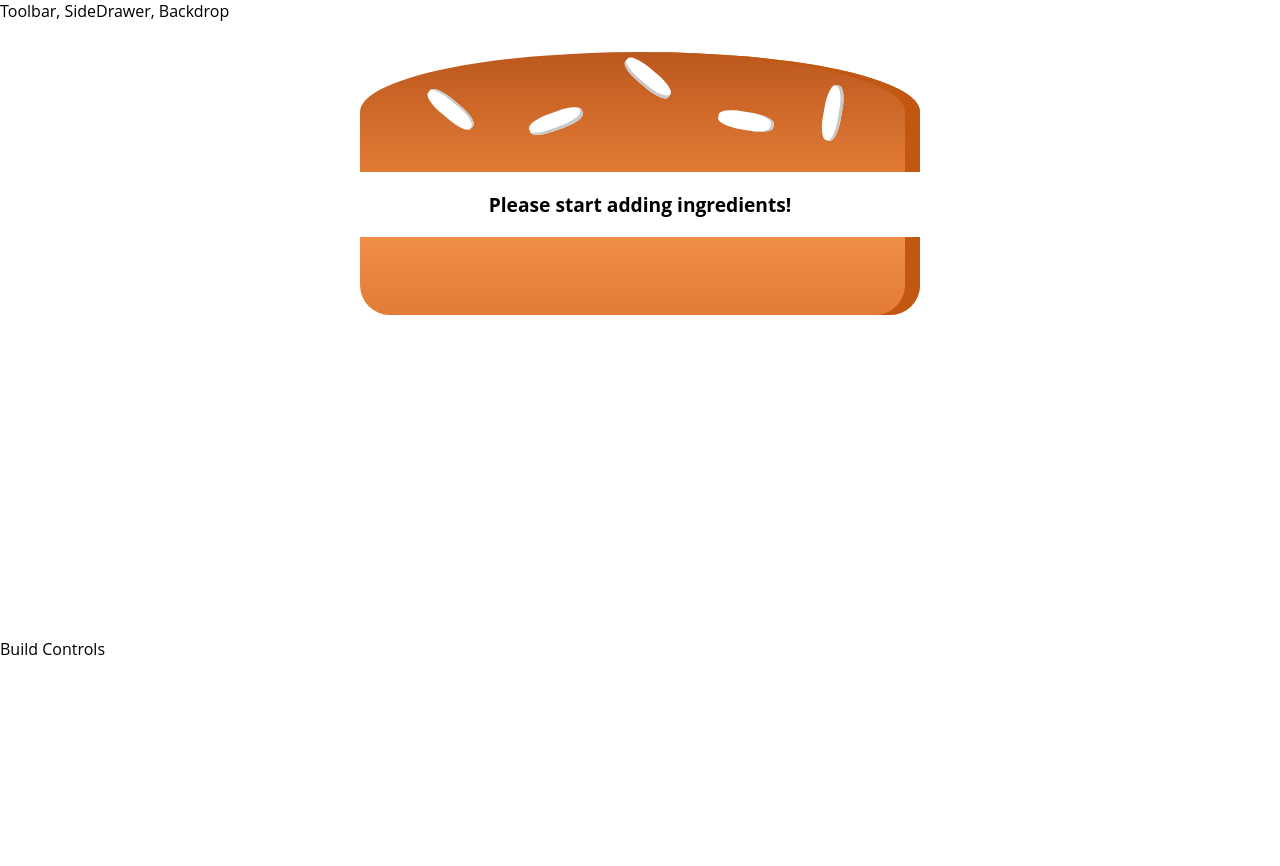
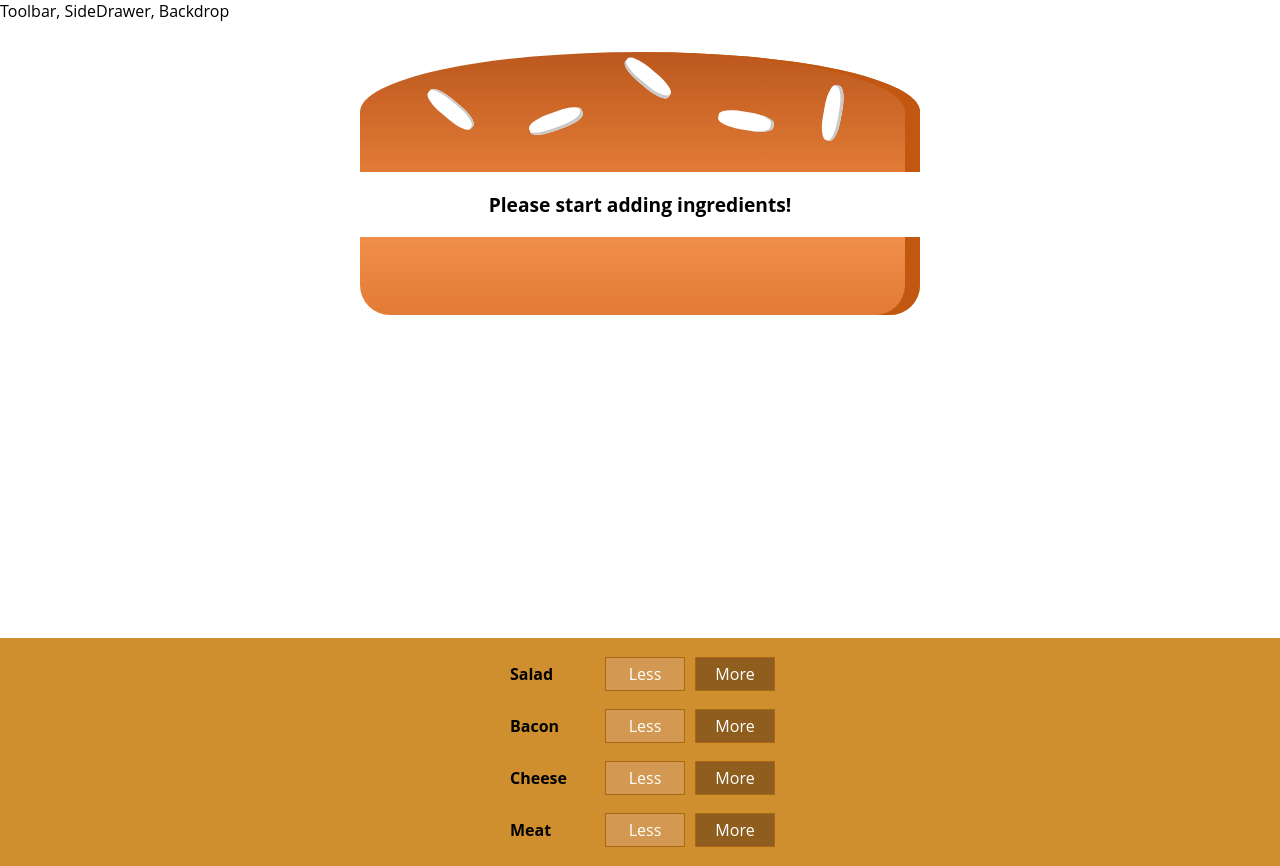
Before and after one commit to shindiogawa/burger-builder, a React (Create React App) app in the folder burguer-builder-application/: page / in a window 1280 px wide. Before the commit the page ends 800 px from the top, so only its background shows below. Built offline with nearby package versions, Linux system fonts and the light colour scheme.

Commit message:
8- Connecting State to Build Controls

```diff
--- /dev/null
+++ b/burguer-builder-application/src/components/Burger/BuildControls/BuildControl/BuildControl.js
@@ -0,0 +1,12 @@
+import React from 'react';
+import classes from './BuildControl.module.css';
+
+const buildControl = (props) => (
+    <div className={classes.BuildControl}>
+        <div className={classes.Label}>{props.label}</div>
+        <button className={classes.Less}>Less</button>
+        <button className={classes.More}>More</button>
+    </div>
+);
+
+export default buildControl;
--- /dev/null
+++ b/burguer-builder-application/src/components/Burger/BuildControls/BuildControl/BuildControl.module.css
@@ -0,0 +1,56 @@
+.BuildControl {
+    display: flex;
+    justify-content: space-between;
+    align-items: center;
+    margin: 5px 0;
+}
+
+.BuildControl button {
+    display: block;
+    font: inherit;
+    padding: 5px;
+    margin: 0 5px;
+    width: 80px;
+    border: 1px solid #AA6817;
+    cursor: pointer;
+    outline: none;
+}
+
+.BuildControl button:disabled {
+    background-color: #AC9980;
+    border: 1px solid #7E7365;
+    color: #ccc;
+    cursor: default;
+}
+
+.BuildControl button:hover:disabled {
+    background-color: #AC9980;
+    color: #ccc;
+    cursor: not-allowed;
+}
+
+.Label {
+    padding: 10px;
+    font-weight: bold;
+    width: 80px;
+}
+
+.BuildControl .Less {
+    background-color: #D39952;
+    color: white;
+}
+
+.BuildControl .More {
+    background-color: #8F5E1E;
+    color: white;
+}
+
+.BuildControl .Less:hover, .BuildControl .Less:active {
+    background-color: #DAA972;
+    color: white;
+}
+
+.BuildControl .More:hover,.BuildControl .More:active {
+    background-color: #99703F;
+    color: white;
+}
--- /dev/null
+++ b/burguer-builder-application/src/components/Burger/BuildControls/BuildControls.js
@@ -0,0 +1,22 @@
+import React from 'react';
+import classes from './BuildControls.module.css';
+import BuildControl from './BuildControl/BuildControl';
+
+const controls = [
+    {label: 'Salad', type: 'salad'},
+    {label: 'Bacon', type: 'bacon'},
+    {label: 'Cheese', type: 'cheese'},
+    {label: 'Meat', type: 'meat'}
+]
+
+const buildControls = (props) => (
+    <div className={classes.BuildControls}>
+        {
+            controls.map(control => (
+                <BuildControl key={control.label} label={control.label}/>
+            ))
+        }
+    </div>
+);
+
+export default buildControls;
--- /dev/null
+++ b/burguer-builder-application/src/components/Burger/BuildControls/BuildControls.module.css
@@ -0,0 +1,10 @@
+.BuildControls{
+    width: 100%;
+    background-color: #CF8F2E;
+    display: flex;
+    flex-flow: column;
+    align-items: center;
+    box-shadow: 0 2px 1px #ccc;
+    margin: auto;
+    padding: 10px 0;
+}
--- a/burguer-builder-application/src/components/Burger/Burger.js
+++ b/burguer-builder-application/src/components/Burger/Burger.js
@@ -11,9 +11,11 @@
     }).reduce((prevValue, currValue)=>{
         return prevValue.concat(currValue);
     },[]);
+
     if(transformedIngredients.length === 0) {
         transformedIngredients =  <p>Please start adding ingredients!</p>
     }
+
     return (
         <div className={classes.Burger}>
             <BurgerIngredient type="bread-top" />
--- a/burguer-builder-application/src/containers/BurgerBuilder/BurgerBuilder.js
+++ b/burguer-builder-application/src/containers/BurgerBuilder/BurgerBuilder.js
@@ -1,6 +1,7 @@
 import React, {Component} from 'react';
 import Aux from '../../hoc/Aux';
 import Burger from '../../components/Burger/Burger';
+import BuildControls from '../../components/Burger/BuildControls/BuildControls';
 class BurgerBuilder extends Component {
 
     state = {
@@ -16,7 +17,7 @@
         return (
             <Aux>
                 <Burger ingredients={this.state.ingredients}/>
-                <div>Build Controls</div>
+                <BuildControls/>
             </Aux>
         );
     };
```
